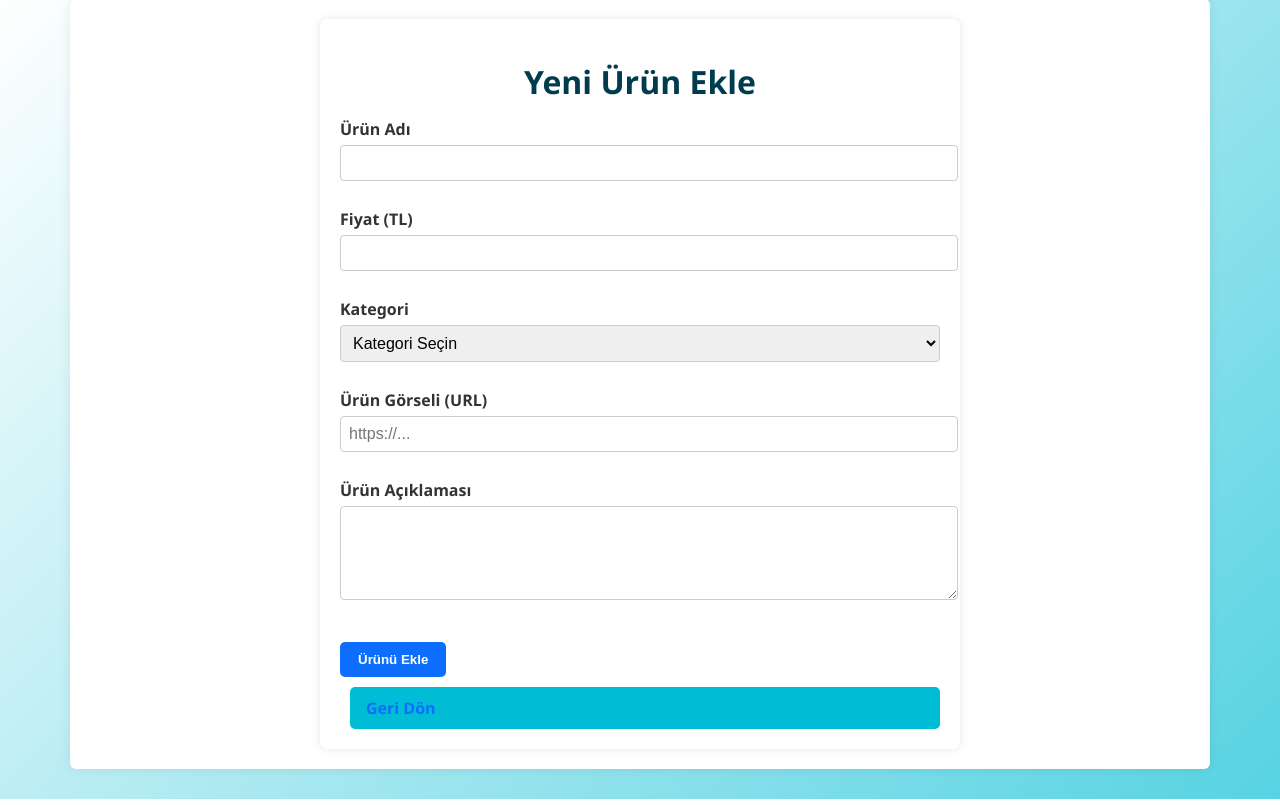
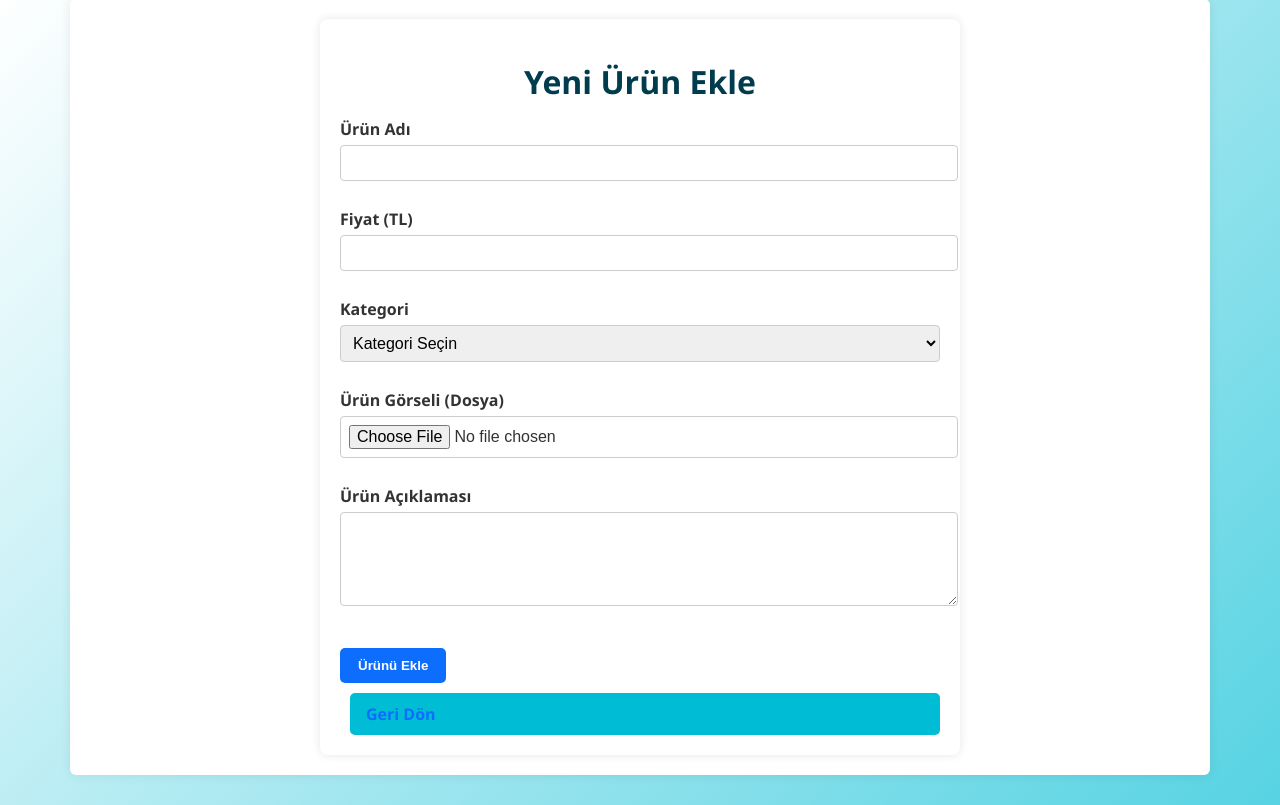
Before and after one commit to Algan65/Sepetinyolu, a Flask app: page /seller/add-product in a window 1280 px wide. Shown: the part 31-836 px from the top of the page. Run offline with Flask 3, Linux system fonts and the light colour scheme; the visitor is signed in with stand-in values (Sample User, id 1).

Commit message:
Update seller_add_product.html

```diff
--- a/templates/seller_add_product.html
+++ b/templates/seller_add_product.html
@@ -61,7 +61,7 @@
     <div class="container">
         <div class="form-container">
             <h1>Yeni Ürün Ekle</h1>
-            <form method="POST" action="{{ url_for('seller_add_product') }}">
+            <form method="POST" action="{{ url_for('seller_add_product') }}" enctype="multipart/form-data">
                 <div class="form-group">
                     <label for="name">Ürün Adı</label>
                     <input type="text" name="name" id="name" required>
@@ -85,8 +85,8 @@
                 </div>
 
                 <div class="form-group">
-                    <label for="image_url">Ürün Görseli (URL)</label>
-                    <input type="url" name="image_url" id="image_url" required placeholder="https://...">
+                    <label for="image">Ürün Görseli (Dosya)</label>
+                    <input type="file" name="image" id="image" accept="image/*" required>
                 </div>
 
                 <div class="form-group">
```
